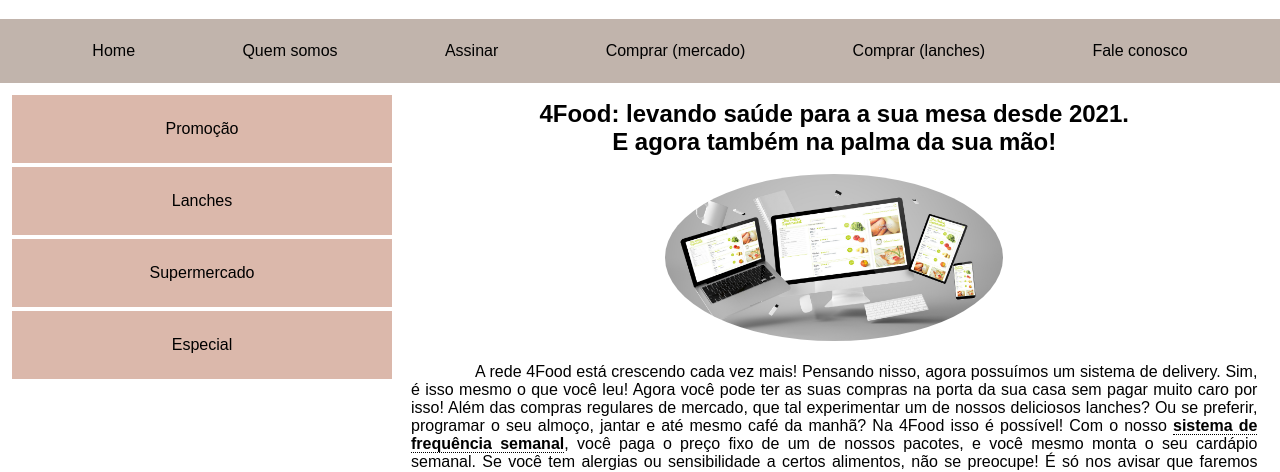
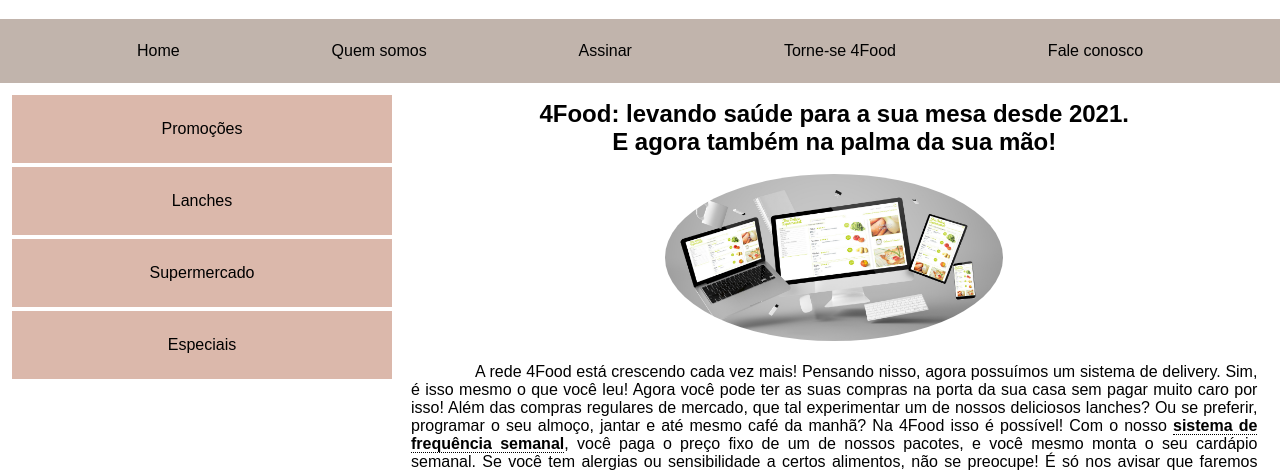
Before and after one commit to future4code/maryam-landing-page10, a plain HTML site: page index.html in a window 1280 px wide. Shown: the part 251-723 px from the top of the page. Drawn offline with Linux system fonts and the light colour scheme.

Commit message:
Update index.html

```diff
--- a/index.html
+++ b/index.html
@@ -22,17 +22,16 @@
         <a href="index.html">Home</a>
         <a href="quem-somos.html">Quem somos</a>
         <a href="/">Assinar</a>
-        <a href="/">Comprar (mercado)</a>
-        <a href="/">Comprar (lanches)</a>
+        <a href="/">Torne-se 4Food</a>
         <a href="contato.html">Fale conosco</a>
     </nav>
 
     <main class="corpo">
         <div class="menu">
-            <a href="/">Promoção</a>
+            <a href="/">Promoções</a>
             <a href="/">Lanches</a>
             <a href="/">Supermercado</a>
-            <a href="/">Especial</a>
+            <a href="/">Especiais</a>
         </div>
         <div class="conteudo">
             <p>
```
